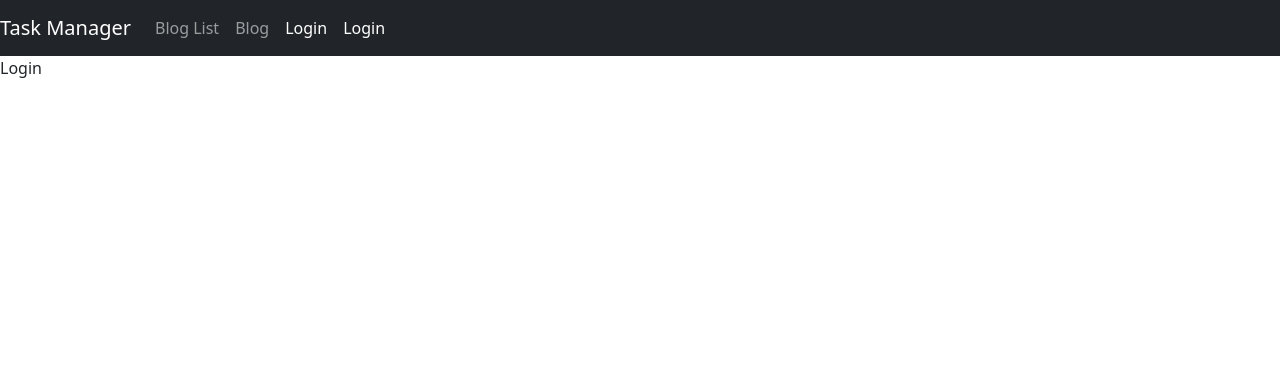
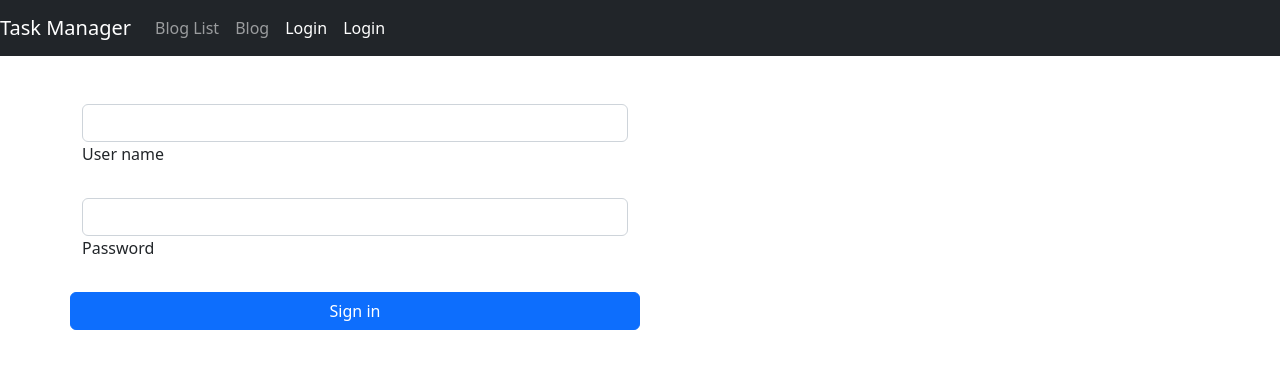
Before and after one commit to claudiaramiz/proyecto_final_frontend, a React (Create React App) app: page /Login in a window 1280 px wide. Shown: the top 368 px of the page. Built offline with nearby package versions, Linux system fonts and the light colour scheme.

Commit message:
Feat: Add login

```diff
--- a/package.json
+++ b/package.json
@@ -6,12 +6,15 @@
     "@testing-library/jest-dom": "^5.16.5",
     "@testing-library/react": "^13.3.0",
     "@testing-library/user-event": "^13.5.0",
+    "axios": "^0.27.2",
     "bootstrap": "^5.2.0",
+    "md5": "^2.3.0",
     "react": "^18.2.0",
     "react-bootstrap": "^2.5.0",
     "react-dom": "^18.2.0",
     "react-router-dom": "^6.3.0",
     "react-scripts": "5.0.1",
+    "universal-cookie": "^4.0.4",
     "web-vitals": "^2.1.4"
   },
   "scripts": {
--- a/src/components/Login.js
+++ b/src/components/Login.js
@@ -1,9 +1,66 @@
-import React from 'react'
+import React, { Component } from 'react';
+import { Container, Row, Col } from 'react-bootstrap';
+import axios from 'axios';
+import md5 from 'md5';
 
-const Login = () => {
-  return (
-    <div>Login</div>
-  )
+const baseUrl = "http://localhost:3001/usuarios";
+
+class Login extends Component {
+
+  state = {
+    form: {
+      username: '',
+      password: ''
+    }
+  }
+
+  handleChange = async e => {
+    await this.setState({
+      form: {
+        ...this.state.form,
+        [e.target.name]: e.targe.value
+      }
+    });
+  }
+
+  iniciarSesion = async () => {
+    await axios.get(baseUrl, { params: { username: this.state.form.username, password: md5(this.state.form.password) } })
+      .then(response => {
+        console.log(response.data);
+      })
+      .catch(error => {
+        console.log(error)
+      })
+  }
+
+  render() {
+
+    return (
+      <Container>
+        <Row className="mt-5">
+          <Col xs={{ span: 12 }} md={{ span: 6 }} className="mb-5">
+            <div className='form-outline mb-4'>
+              <input type="text" name="username"
+                onChange={this.handleChange}
+                className="form-control" />
+              <label className="form-label">User name</label>
+            </div>
+            <div className="form-outline mb-4">
+              <input type="password" name="password"
+                onChange={this.handleChange}
+                className="form-control" />
+              <label className="form-label">Password</label>
+            </div>
+            <div className="row mb-4">
+              <button type="button" className="btn btn-primary btn-block mb-4" onClick={()=>this.iniciarSesion()}>Sign in</button>
+            </div >
+          </Col>
+        </Row>
+      </Container>
+    );
+
+  }
+
 }
 
 export default Login
```
Also changed, not shown: 1 other file (tests, documents, lock files or other folders).
